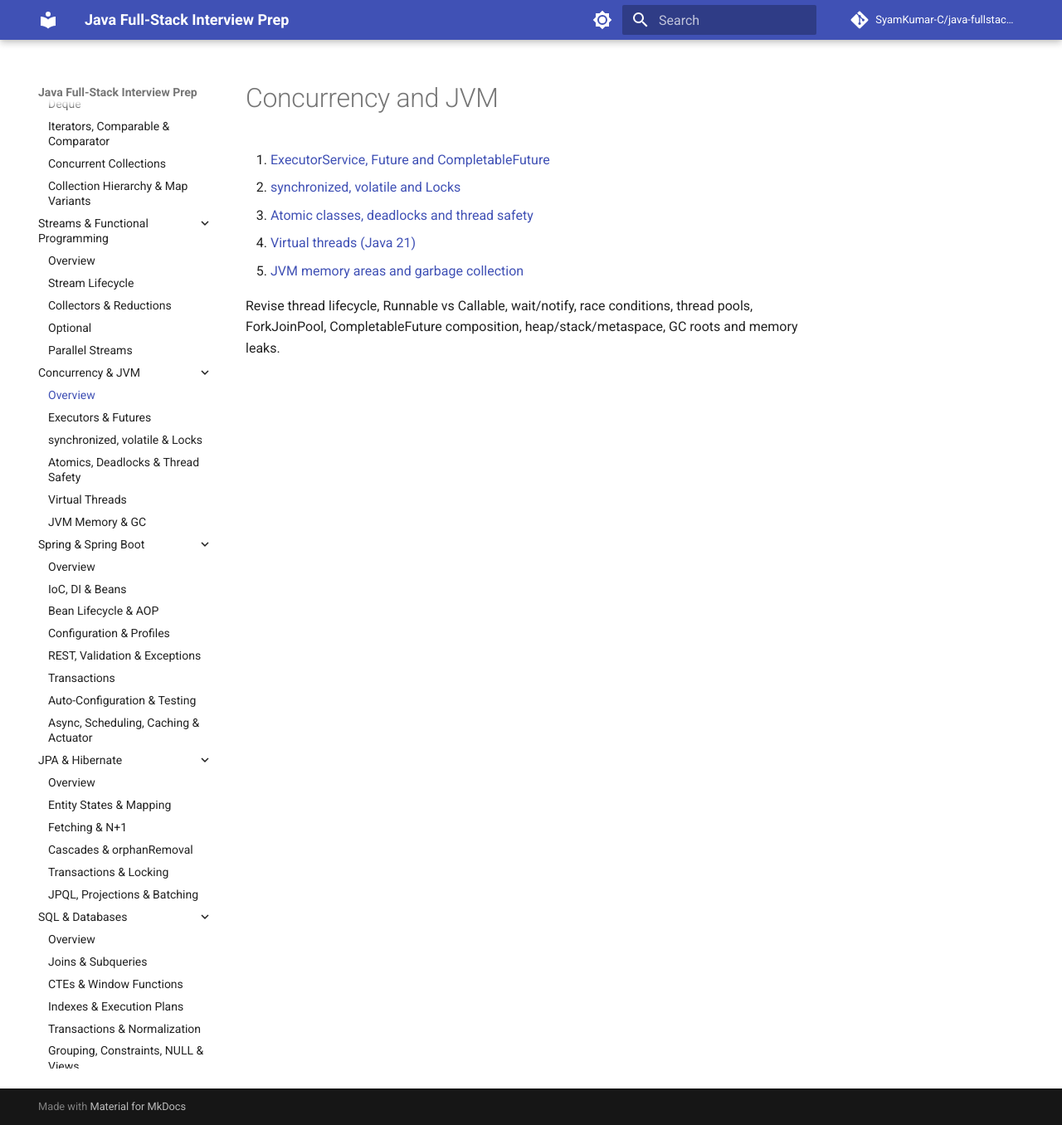
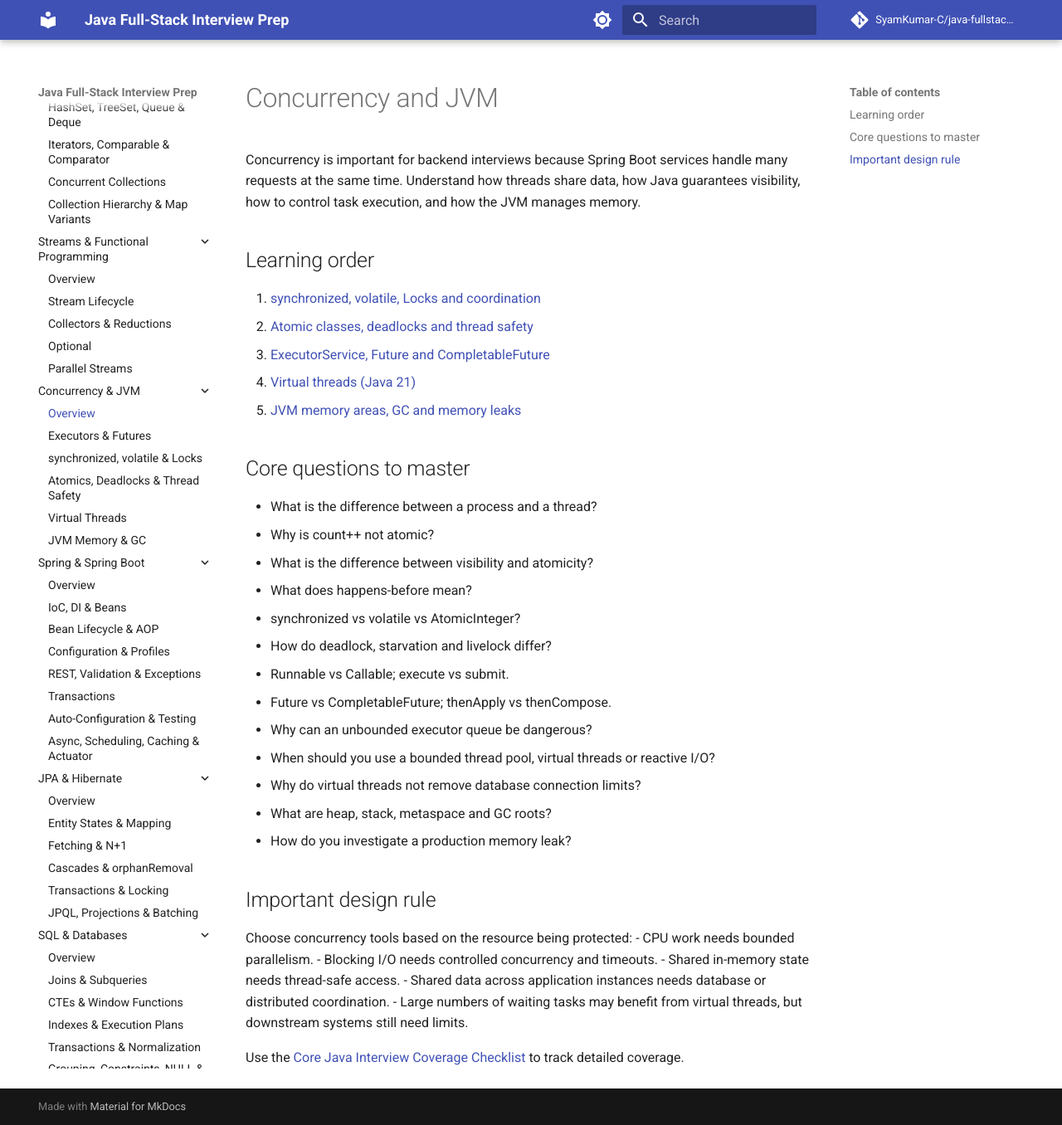
Before and after one commit to SyamKumar-C/java-fullstack-interview-prep, an MkDocs documentation site: the page built from docs/topics/concurrency-jvm.md, in a window 1280 px wide and 1356 px high. Shown: the whole window at 83% size. Built offline with MkDocs 1.6.1 and Material for MkDocs 9.7.7, drawn with Linux system fonts in a browser that asks for light colours; comment, search, counter and statistics services are not loaded.

Commit message:
Expand concurrency and JVM roadmap

```diff
--- a/docs/topics/concurrency-jvm.md
+++ b/docs/topics/concurrency-jvm.md
@@ -1,9 +1,35 @@
 # Concurrency and JVM
 
-1. [ExecutorService, Future and CompletableFuture](concurrency-jvm/executors-futures.md)
-2. [synchronized, volatile and Locks](concurrency-jvm/synchronization-locks.md)
-3. [Atomic classes, deadlocks and thread safety](concurrency-jvm/atomic-deadlocks-thread-safety.md)
+Concurrency is important for backend interviews because Spring Boot services handle many requests at the same time. Understand how threads share data, how Java guarantees visibility, how to control task execution, and how the JVM manages memory.
+
+## Learning order
+1. [synchronized, volatile, Locks and coordination](concurrency-jvm/synchronization-locks.md)
+2. [Atomic classes, deadlocks and thread safety](concurrency-jvm/atomic-deadlocks-thread-safety.md)
+3. [ExecutorService, Future and CompletableFuture](concurrency-jvm/executors-futures.md)
 4. [Virtual threads (Java 21)](concurrency-jvm/virtual-threads.md)
-5. [JVM memory areas and garbage collection](concurrency-jvm/jvm-memory-gc.md)
+5. [JVM memory areas, GC and memory leaks](concurrency-jvm/jvm-memory-gc.md)
 
-Revise thread lifecycle, Runnable vs Callable, wait/notify, race conditions, thread pools, ForkJoinPool, CompletableFuture composition, heap/stack/metaspace, GC roots and memory leaks.
+## Core questions to master
+- What is the difference between a process and a thread?
+- Why is count++ not atomic?
+- What is the difference between visibility and atomicity?
+- What does happens-before mean?
+- synchronized vs volatile vs AtomicInteger?
+- How do deadlock, starvation and livelock differ?
+- Runnable vs Callable; execute vs submit.
+- Future vs CompletableFuture; thenApply vs thenCompose.
+- Why can an unbounded executor queue be dangerous?
+- When should you use a bounded thread pool, virtual threads or reactive I/O?
+- Why do virtual threads not remove database connection limits?
+- What are heap, stack, metaspace and GC roots?
+- How do you investigate a production memory leak?
+
+## Important design rule
+Choose concurrency tools based on the resource being protected:
+- CPU work needs bounded parallelism.
+- Blocking I/O needs controlled concurrency and timeouts.
+- Shared in-memory state needs thread-safe access.
+- Shared data across application instances needs database or distributed coordination.
+- Large numbers of waiting tasks may benefit from virtual threads, but downstream systems still need limits.
+
+Use the [Core Java Interview Coverage Checklist](core-java/interview-coverage-checklist.md) to track detailed coverage.
```
Also changed, not shown: docs/study-roadmap.md (+17 -11 lines).
